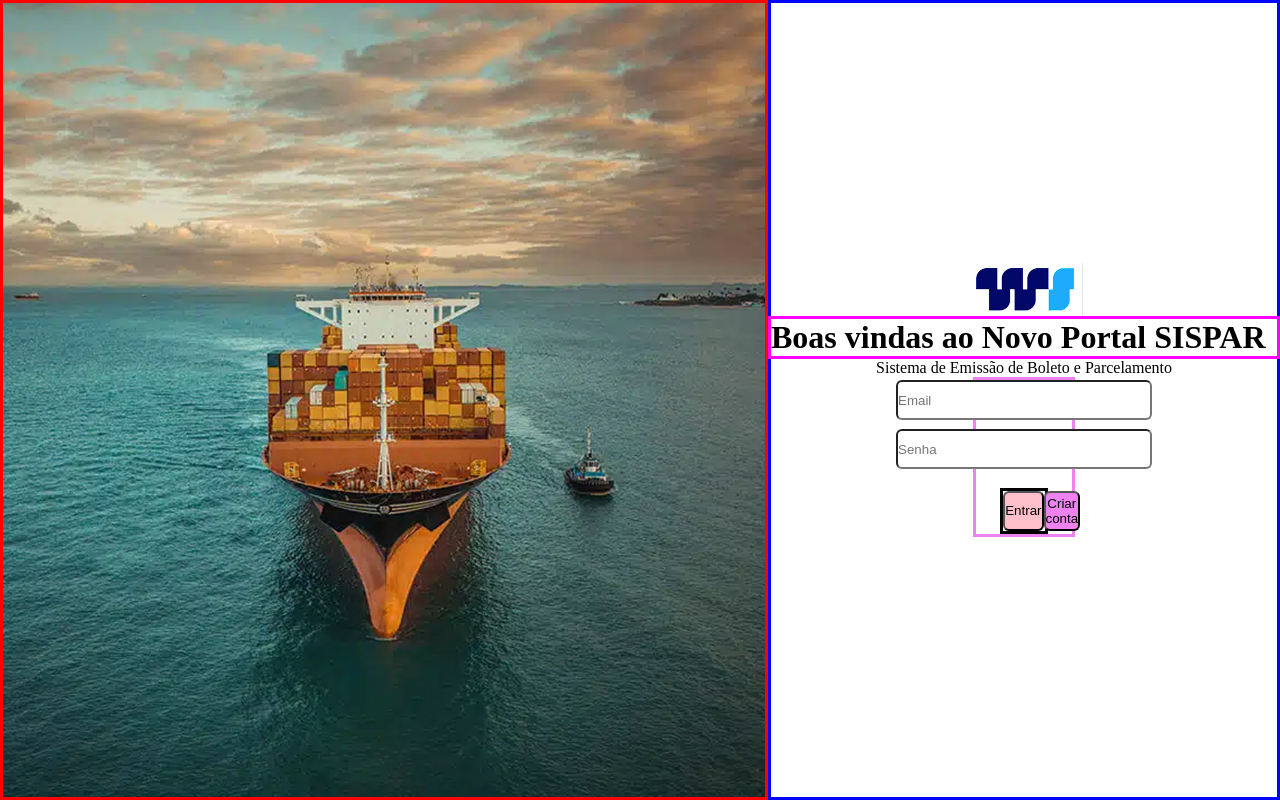
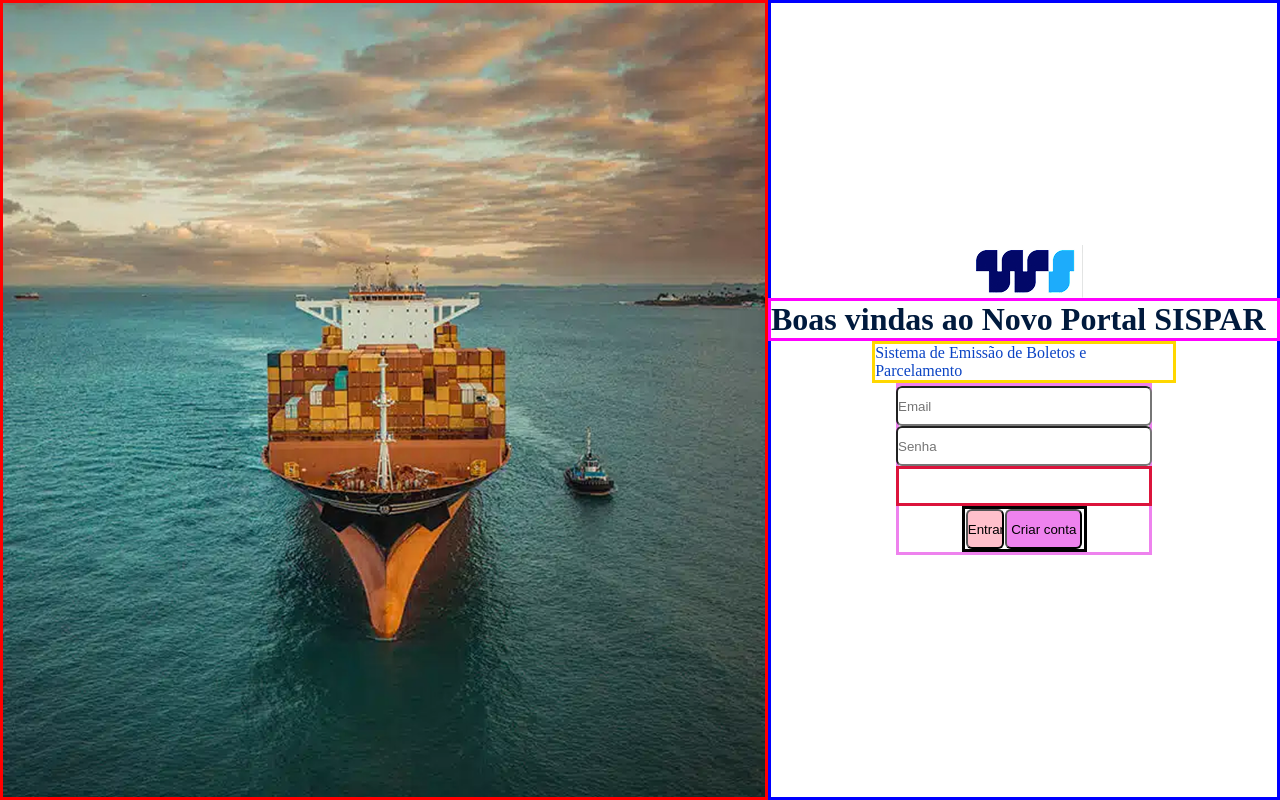
Before and after one commit to Maiara-Carvalhal/sispar, a React (Vite) app: page / in a window 1280 px wide. Built offline with nearby package versions, Linux system fonts and the light colour scheme.

Commit message:
Iniciando tela de Reembolso

```diff
--- a/src/App.jsx
+++ b/src/App.jsx
@@ -1,11 +1,19 @@
+import { BrowserRouter, Routes, Route } from "react-router-dom"
 import Login from "./components/login/Login.jsx"
+import Reembolsos from "./components/reembolsos/Reembolsos.jsx"
+import Solicitacao from "./components/solicitacao/Solicitacao.jsx"
 import "./global.scss"
 
 function App(){
   return (
-    <>
-    <Login/>
-    </>
+    <BrowserRouter>
+    <Routes>
+      <Route path="/" element={<Login /> } />
+      <Route path="/reembolsos" element={<Reembolsos />} />
+      <Route path="solicitacao" element={<Solicitacao/>} />
+
+    </Routes>
+    </BrowserRouter>
   )
 }
 
--- a/src/components/login/Login.jsx
+++ b/src/components/login/Login.jsx
@@ -1,8 +1,15 @@
-
+import { useNavigate } from "react-router-dom"
 import Logo from "../../assets/Tela Login/logo-ws.png"
 import styles from "./Login.module.scss"
 
 function Login (){
+
+const navigate = useNavigate()
+
+const irParaReembolsos = () => {
+navigate("/reembolsos")
+}
+
 return(
         <>
         <main>
@@ -15,7 +22,7 @@
 
             <h1>Boas vindas ao Novo Portal SISPAR</h1>
 
-            <p>Sistema de Emissão de Boleto e Parcelamento</p>
+            <p>Sistema de Emissão de Boletos e Parcelamento</p>
 
             <form action="">
                 <input type="email" name="email" id="email" placeholder="Email" />
@@ -25,7 +32,7 @@
                 <a href="Esqueci minha senha"></a>
 
                 <div>
-            <button className={styles.buttonEntrar}>Entrar</button>
+            <button onClick={irParaReembolsos} className={styles.buttonEntrar}>Entrar</button>
             <button className={styles.buttonCriar}>Criar conta</button>
           </div>
 
--- a/src/components/login/Login.module.scss
+++ b/src/components/login/Login.module.scss
@@ -26,6 +26,14 @@
         border: solid fuchsia;
         width: 40vw;
         font-size: 2rem;
+        color: #001a3d;
+    }
+
+    p{
+        border: solid gold;
+        width: 60%;
+        color: #0b44C4
+
     }
 }
 
@@ -34,14 +42,25 @@
     display: flex;
     flex-direction: column;
     justify-content: space-between;
-    width: 20%;
-    height: 20vh;
+    width: 20vw;
+    height: vh;
     align-items: center;
 
     input{
         width: 20vw;
         height: 5vh;
         border-radius: 6px;
+    }
+
+    a{
+        width: 20vw;
+        height: 5vh;
+        border: solid crimson;
+        display: flex;
+        text-decoration: none;
+        color: #63758D;
+
+
     }
 
     div{
@@ -51,7 +70,7 @@
         justify-content: space-evenly ;
         .buttonEntrar{
             background-color: pink;
-            width: 6vw;
+            width: 3vw;
             height: 5vh ;
             border-radius: 6px;
         }
--- /dev/null
+++ b/src/components/reembolsos/Reembolsos.jsx
@@ -0,0 +1,27 @@
+import Home from "../../assets/Dashboard/home.png"
+import Seta from "../../assets/Dashboard/vector.png"
+import styles from "./reembolsos.module.scss"
+function Reembolsos(){
+    return(
+        <div>
+        <header>
+            <img src={Home} alt="Casinha da header" />
+            <img src={Seta} alt="Setinha da header" />
+            <h2>Reembolsos</h2>
+        </header>
+
+        <main>
+            <h1>Sistema de <Reembolso></Reembolso></h1>
+            <p></p>
+            <section>
+
+                <div></div>
+                <div></div>
+                <div></div>
+
+            </section>
+        </main>
+        </div>
+    )
+}
+export default Reembolsos
--- /dev/null
+++ b/src/components/reembolsos/Reembolsos.module.scss
@@ -0,0 +1,6 @@
+header{
+    width: 25vw;
+    display: flex;
+    border: solid red;
+    justify-content: space-between;
+}
--- /dev/null
+++ b/src/components/solicitacao/Solicitacao.jsx
@@ -0,0 +1,8 @@
+function Solicitacao(){
+    return(
+        <>
+        <h2>Sou o componente Solicitacao</h2>
+        </>
+    )
+}
+export default Solicitacao
```
Also changed, not shown: src/assets/Dashboard/Vector.png (added), src/assets/Dashboard/home.png (added), src/components/solicitacao/Solicitacao.module.scss (added).
